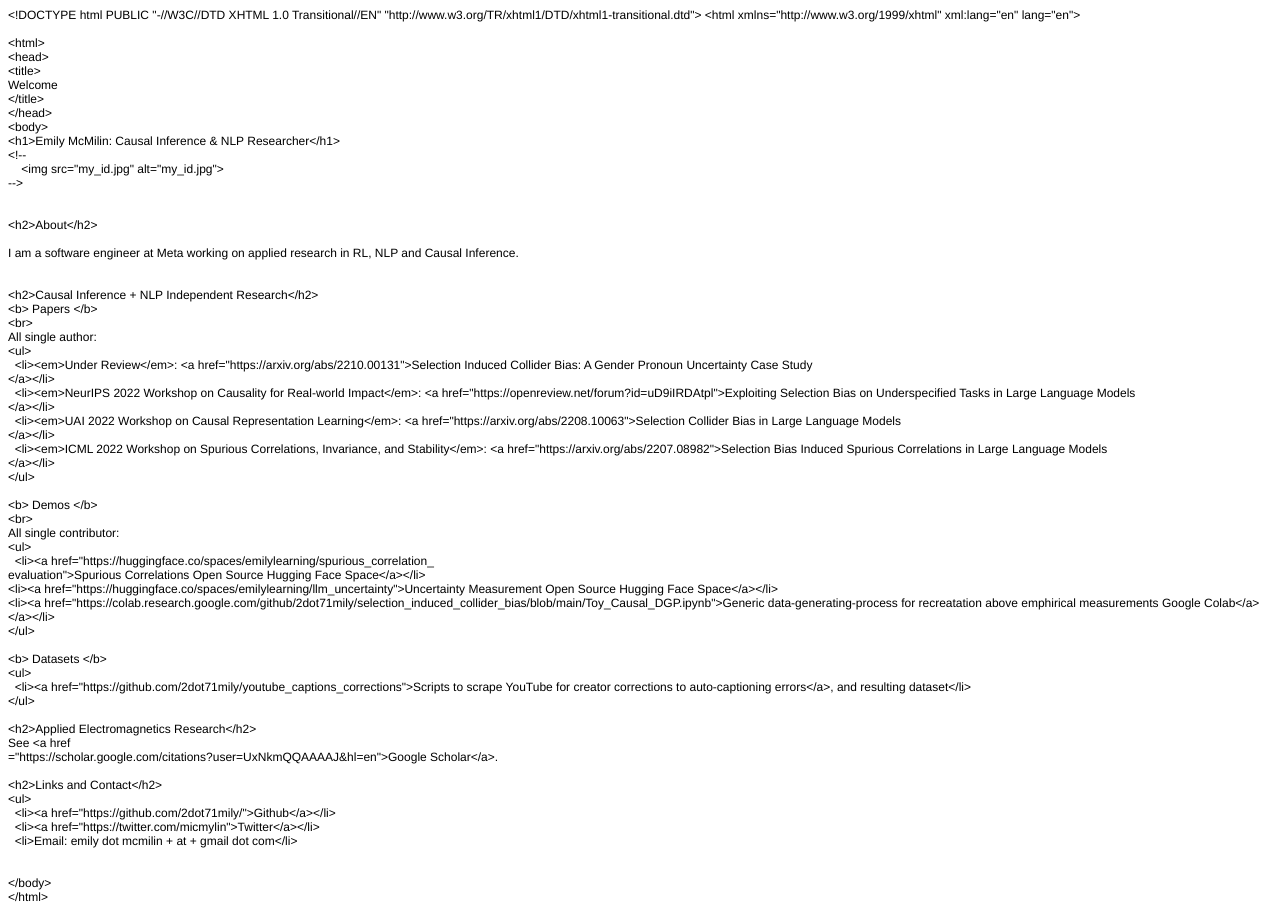
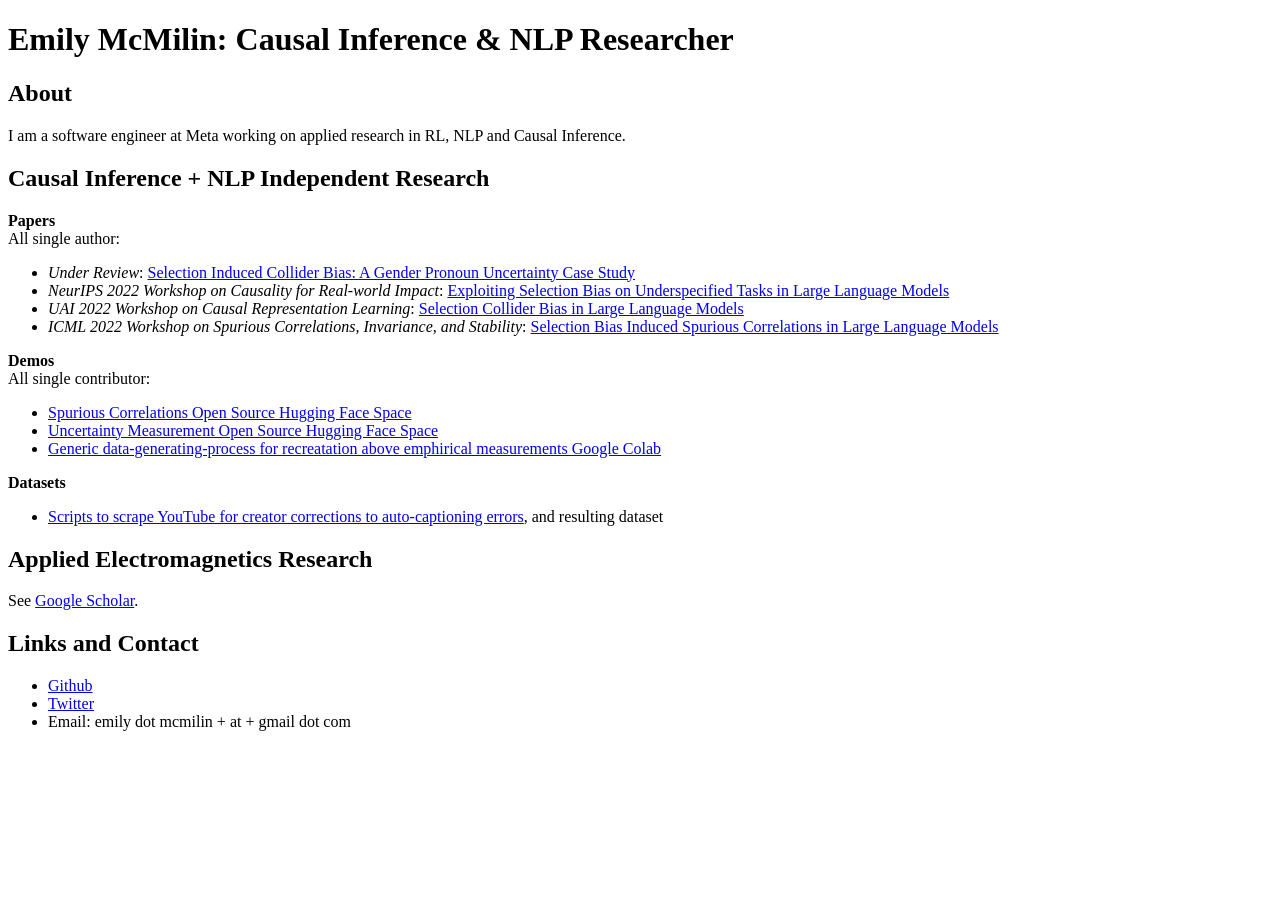
Before and after one commit to 2dot71mily/2dot71mily.github.io, a plain HTML site: page index.html in a window 1280 px wide. After the commit the page ends 800 px from the top, so only its background shows below. Drawn offline with Linux system fonts and the light colour scheme.

Commit message:
Update index.html
editing in vscode rather than textedit to avoid rerendering

```diff
--- a/index.html
+++ b/index.html
@@ -1,80 +1,64 @@
-<!DOCTYPE html PUBLIC "-//W3C//DTD HTML 4.01//EN" "http://www.w3.org/TR/html4/strict.dtd">
+<!DOCTYPE html PUBLIC "-//W3C//DTD XHTML 1.0 Transitional//EN" "http://www.w3.org/TR/xhtml1/DTD/xhtml1-transitional.dtd"> <html xmlns="http://www.w3.org/1999/xhtml" xml:lang="en" lang="en">
+
 <html>
 <head>
-  <meta http-equiv="Content-Type" content="text/html; charset=utf-8">
-  <meta http-equiv="Content-Style-Type" content="text/css">
-  <title></title>
-  <meta name="Generator" content="Cocoa HTML Writer">
-  <meta name="CocoaVersion" content="2113.6">
-  <style type="text/css">
-    p.p1 {margin: 0.0px 0.0px 0.0px 0.0px; font: 12.0px Helvetica}
-    p.p2 {margin: 0.0px 0.0px 0.0px 0.0px; font: 12.0px Helvetica; min-height: 14.0px}
-  </style>
+<title>
+Welcome
+</title>
 </head>
 <body>
-<p class="p1">&lt;!DOCTYPE html PUBLIC "-//W3C//DTD XHTML 1.0 Transitional//EN" "http://www.w3.org/TR/xhtml1/DTD/xhtml1-transitional.dtd"&gt; &lt;html xmlns="http://www.w3.org/1999/xhtml" xml:lang="en" lang="en"&gt;</p>
-<p class="p2"><br></p>
-<p class="p1">&lt;html&gt;</p>
-<p class="p1">&lt;head&gt;</p>
-<p class="p1">&lt;title&gt;</p>
-<p class="p1">Welcome</p>
-<p class="p1">&lt;/title&gt;</p>
-<p class="p1">&lt;/head&gt;</p>
-<p class="p1">&lt;body&gt;</p>
-<p class="p1">&lt;h1&gt;Emily McMilin: Causal Inference &amp; NLP Researcher&lt;/h1&gt;</p>
-<p class="p1">&lt;!--</p>
-<p class="p1"><span class="Apple-converted-space">    </span>&lt;img src="my_id.jpg" alt="my_id.jpg"&gt;</p>
-<p class="p1">--&gt;</p>
-<p class="p2"><br></p>
-<p class="p2"><br></p>
-<p class="p1">&lt;h2&gt;About&lt;/h2&gt;</p>
-<p class="p2"><br></p>
-<p class="p1">I am a software engineer at Meta working on applied research in RL, NLP and Causal Inference.</p>
-<p class="p2"><br></p>
-<p class="p2"><br></p>
-<p class="p1">&lt;h2&gt;Causal Inference + NLP Independent Research&lt;/h2&gt;</p>
-<p class="p1">&lt;b&gt; Papers &lt;/b&gt;</p>
-<p class="p1">&lt;br&gt;</p>
-<p class="p1">All single author:</p>
-<p class="p1">&lt;ul&gt;</p>
-<p class="p1"><span class="Apple-converted-space">  </span>&lt;li&gt;&lt;em&gt;Under Review&lt;/em&gt;: &lt;a href="https://arxiv.org/abs/2210.00131"&gt;Selection Induced Collider Bias: A Gender Pronoun Uncertainty Case Study</p>
-<p class="p1">&lt;/a&gt;&lt;/li&gt;</p>
-<p class="p1"><span class="Apple-converted-space">  </span>&lt;li&gt;&lt;em&gt;NeurIPS 2022 Workshop on Causality for Real-world Impact&lt;/em&gt;: &lt;a href="https://openreview.net/forum?id=uD9iIRDAtpl"&gt;Exploiting Selection Bias on Underspecified Tasks in Large Language Models</p>
-<p class="p1">&lt;/a&gt;&lt;/li&gt;</p>
-<p class="p1"><span class="Apple-converted-space">  </span>&lt;li&gt;&lt;em&gt;UAI 2022 Workshop on Causal Representation Learning&lt;/em&gt;: &lt;a href="https://arxiv.org/abs/2208.10063"&gt;Selection Collider Bias in Large Language Models</p>
-<p class="p1">&lt;/a&gt;&lt;/li&gt;</p>
-<p class="p1"><span class="Apple-converted-space">  </span>&lt;li&gt;&lt;em&gt;ICML 2022 Workshop on Spurious Correlations, Invariance, and Stability&lt;/em&gt;: &lt;a href="https://arxiv.org/abs/2207.08982"&gt;Selection Bias Induced Spurious Correlations in Large Language Models</p>
-<p class="p1">&lt;/a&gt;&lt;/li&gt;</p>
-<p class="p1">&lt;/ul&gt;</p>
-<p class="p2"><br></p>
-<p class="p1">&lt;b&gt; Demos &lt;/b&gt;</p>
-<p class="p1">&lt;br&gt;</p>
-<p class="p1">All single contributor:</p>
-<p class="p1">&lt;ul&gt;</p>
-<p class="p1"><span class="Apple-converted-space">  </span>&lt;li&gt;&lt;a href="https://huggingface.co/spaces/emilylearning/spurious_correlation_</p>
-<p class="p1">evaluation"&gt;Spurious Correlations Open Source Hugging Face Space&lt;/a&gt;&lt;/li&gt;</p>
-<p class="p1">&lt;li&gt;&lt;a href="https://huggingface.co/spaces/emilylearning/llm_uncertainty"&gt;Uncertainty Measurement Open Source Hugging Face Space&lt;/a&gt;&lt;/li&gt;</p>
-<p class="p1">&lt;li&gt;&lt;a href="https://colab.research.google.com/github/2dot71mily/selection_induced_collider_bias/blob/main/Toy_Causal_DGP.ipynb"&gt;Generic data-generating-process for recreatation above emphirical measurements Google Colab&lt;/a&gt;</p>
-<p class="p1">&lt;/a&gt;&lt;/li&gt;</p>
-<p class="p1">&lt;/ul&gt;</p>
-<p class="p2"><br></p>
-<p class="p1">&lt;b&gt; Datasets &lt;/b&gt;</p>
-<p class="p1">&lt;ul&gt;</p>
-<p class="p1"><span class="Apple-converted-space">  </span>&lt;li&gt;&lt;a href="https://github.com/2dot71mily/youtube_captions_corrections"&gt;Scripts to scrape YouTube for creator corrections to auto-captioning errors&lt;/a&gt;, and resulting dataset&lt;/li&gt;</p>
-<p class="p1">&lt;/ul&gt;</p>
-<p class="p2"><br></p>
-<p class="p1">&lt;h2&gt;Applied Electromagnetics Research&lt;/h2&gt;</p>
-<p class="p1">See &lt;a href</p>
-<p class="p1">="https://scholar.google.com/citations?user=UxNkmQQAAAAJ&amp;hl=en"&gt;Google Scholar&lt;/a&gt;.</p>
-<p class="p2"><br></p>
-<p class="p1">&lt;h2&gt;Links and Contact&lt;/h2&gt;</p>
-<p class="p1">&lt;ul&gt;</p>
-<p class="p1"><span class="Apple-converted-space">  </span>&lt;li&gt;&lt;a href="https://github.com/2dot71mily/"&gt;Github&lt;/a&gt;&lt;/li&gt;</p>
-<p class="p1"><span class="Apple-converted-space">  </span>&lt;li&gt;&lt;a href="https://twitter.com/micmylin"&gt;Twitter&lt;/a&gt;&lt;/li&gt;</p>
-<p class="p1"><span class="Apple-converted-space">  </span>&lt;li&gt;Email: emily dot mcmilin + at + gmail dot com&lt;/li&gt;</p>
-<p class="p2"><br></p>
-<p class="p2"><br></p>
-<p class="p1">&lt;/body&gt;</p>
-<p class="p1">&lt;/html&gt;</p>
+<h1>Emily McMilin: Causal Inference & NLP Researcher</h1>
+<!--
+    <img src="my_id.jpg" alt="my_id.jpg">
+-->
+
+
+<h2>About</h2>
+
+I am a software engineer at Meta working on applied research in RL, NLP and Causal Inference.
+
+
+<h2>Causal Inference + NLP Independent Research</h2>
+<b> Papers </b>
+<br>
+All single author:
+<ul>
+  <li><em>Under Review</em>: <a href="https://arxiv.org/abs/2210.00131">Selection Induced Collider Bias: A Gender Pronoun Uncertainty Case Study
+</a></li>
+  <li><em>NeurIPS 2022 Workshop on Causality for Real-world Impact</em>: <a href="https://openreview.net/forum?id=uD9iIRDAtpl">Exploiting Selection Bias on Underspecified Tasks in Large Language Models
+</a></li>
+  <li><em>UAI 2022 Workshop on Causal Representation Learning</em>: <a href="https://arxiv.org/abs/2208.10063">Selection Collider Bias in Large Language Models
+</a></li>
+  <li><em>ICML 2022 Workshop on Spurious Correlations, Invariance, and Stability</em>: <a href="https://arxiv.org/abs/2207.08982">Selection Bias Induced Spurious Correlations in Large Language Models
+</a></li>
+</ul>
+
+<b> Demos </b>
+<br>
+All single contributor:
+<ul>
+  <li><a href="https://huggingface.co/spaces/emilylearning/spurious_correlation_
+evaluation">Spurious Correlations Open Source Hugging Face Space</a></li>
+<li><a href="https://huggingface.co/spaces/emilylearning/llm_uncertainty">Uncertainty Measurement Open Source Hugging Face Space</a></li>
+<li><a href="https://colab.research.google.com/github/2dot71mily/selection_induced_collider_bias/blob/main/Toy_Causal_DGP.ipynb">Generic data-generating-process for recreatation above emphirical measurements Google Colab</a>
+</a></li>
+</ul>
+
+<b> Datasets </b>
+<ul>
+  <li><a href="https://github.com/2dot71mily/youtube_captions_corrections">Scripts to scrape YouTube for creator corrections to auto-captioning errors</a>, and resulting dataset</li>
+</ul>
+
+<h2>Applied Electromagnetics Research</h2>
+See <a href
+="https://scholar.google.com/citations?user=UxNkmQQAAAAJ&hl=en">Google Scholar</a>.
+
+<h2>Links and Contact</h2>
+<ul>
+  <li><a href="https://github.com/2dot71mily/">Github</a></li>
+  <li><a href="https://twitter.com/micmylin">Twitter</a></li>
+  <li>Email: emily dot mcmilin + at + gmail dot com</li>
+
+
 </body>
 </html>
```
